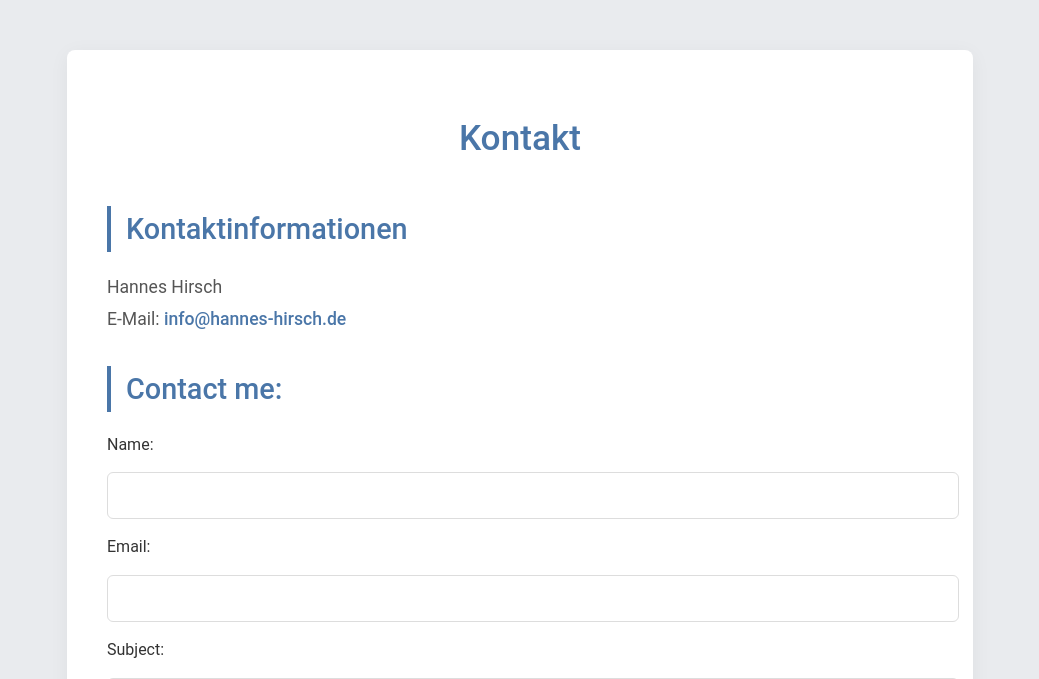
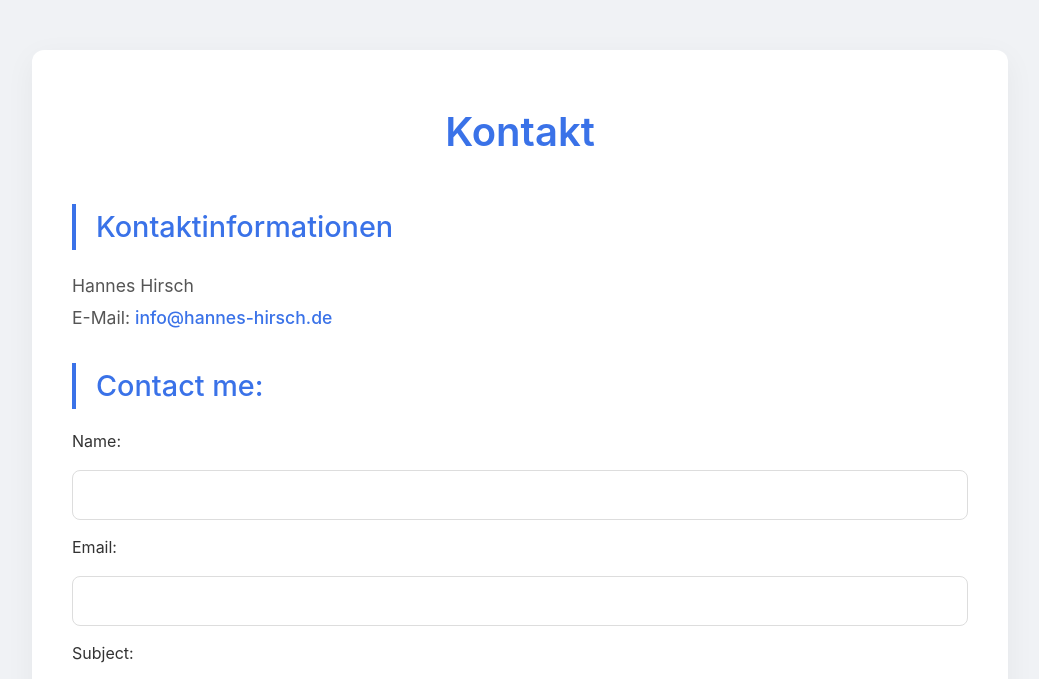
Before and after one commit to hannesWeb/webpage, a PHP site: page /legal/contact/index.php in a window 1280 px wide. Shown: the top 679 px of the page, without its empty margins (120-1159 px from the left). Run offline with PHP 8.4, Linux system fonts and the light colour scheme; some libraries are stand-ins or nearby versions.

Commit message:
udated sth

```diff
--- a/style.css
+++ b/style.css
@@ -1,19 +1,20 @@
+/* Allgemeines Styling */
 body {
-    font-family: 'Roboto', sans-serif;
-    background-color: #e9ebee;
-    padding: 50px;
+    font-family: 'Inter', sans-serif;
+    background-color: #f0f2f5;
     color: #333;
     margin: 0;
+    padding: 0;
     line-height: 1.6;
 }
 
 .main_page {
     width: 70%;
-    margin: auto;
+    margin: 50px auto;
     background-color: #ffffff;
     padding: 40px;
-    border-radius: 8px;
-    box-shadow: 0px 4px 20px rgba(0, 0, 0, 0.05);
+    border-radius: 12px;
+    box-shadow: 0 8px 30px rgba(0, 0, 0, 0.05);
 }
 
 .page_header {
@@ -21,89 +22,129 @@ body {
     margin-bottom: 40px;
 }
 
-.page_header img {
-    width: 120px;
-    height: 120px;
-    border-radius: 50%;
-    object-fit: cover;
-}
-
 .page_header span {
     display: block;
-    font-size: 2.2em;
-    margin-top: 20px;
-    color: #4A76A8;
-    font-weight: 500;
+    font-size: 2.5em;
+    font-weight: 600;
+    color: #3A72E8;
+    margin-top: 10px;
 }
 
 .section_header {
     font-size: 1.8em;
-    color: #4A76A8;
+    font-weight: 500;
+    color: #3A72E8;
     margin-top: 30px;
     margin-bottom: 20px;
-    padding-left: 15px;
-    border-left: 4px solid #4A76A8;
-    font-weight: 500;
+    padding-left: 20px;
+    border-left: 4px solid #3A72E8;
 }
 
 .content_section_text p {
     font-size: 1.1em;
-    line-height: 1.8;
     color: #555;
-    margin-bottom: 20px;
+    margin-bottom: 15px;
 }
 
 a {
-    color: #4A76A8;
+    color: #3A72E8;
     text-decoration: none;
     font-weight: 500;
-    transition: color 0.3s ease;
+    transition: color 0.2s;
 }
 
 a:hover {
-    color: #34597F;
+    color: #2C5BBF;
     text-decoration: underline;
 }
 
 h1, h2 {
-    color: #4A76A8;
+    color: #3A72E8;
+    font-weight: 600;
 }
 
 h1 {
     font-size: 2.2em;
-    margin-bottom: 0.7em;
+    margin-bottom: 0.8em;
 }
 
 h2 {
-    font-size: 1.7em;
+    font-size: 1.6em;
     margin-bottom: 0.5em;
 }
 
 p {
     font-size: 1.1em;
-    line-height: 1.7;
+    line-height: 1.8;
 }
 
+/* Eingabefelder und Schaltflächen */
 input, button {
-    padding: 12px;
+    padding: 14px;
     width: 100%;
-    margin-top: 15px;
-    margin-bottom: 15px;
-    border-radius: 6px;
+    margin: 15px 0;
+    border-radius: 8px;
     border: 1px solid #ddd;
-    font-size: 18px;
-    font-family: 'Roboto', sans-serif;
+    font-size: 16px;
+    font-family: 'Inter', sans-serif;
+    box-sizing: border-box;
 }
 
 button {
-    background-color: #4A76A8;
+    background-color: #3A72E8;
     color: white;
     font-weight: 500;
+    border: none;
     cursor: pointer;
-    border: none;
     transition: background-color 0.3s ease;
 }
 
 button:hover {
-    background-color: #34597F;
+    background-color: #2C5BBF;
 }
+
+/* Footer Styling */
+.footer {
+    background-color: #3A72E8;
+    color: white;
+    text-align: center;
+    padding: 20px;
+    border-radius: 8px;
+    margin-top: 40px;
+}
+
+.footer p {
+    margin: 5px 0;
+}
+
+.footer a {
+    color: white;
+    text-decoration: none;
+    transition: color 0.2s;
+}
+
+.footer a:hover {
+    color: #CCCCFF;
+}
+
+/* Floating Button */
+#floating-button {
+    display: block;
+    width: 120px;
+    height: 50px;
+    border-radius: 50px;
+    background-color: #3A72E8;
+    color: white;
+    text-align: center;
+    line-height: 50px;
+    position: fixed;
+    bottom: 20px;
+    left: 20px;
+    font-size: 16px;
+    text-decoration: none;
+    transition: background-color 0.3s;
+}
+
+#floating-button:hover {
+    background-color: #2C5BBF;
+}
```
Also changed, not shown: .htaccess, 2 other files.
